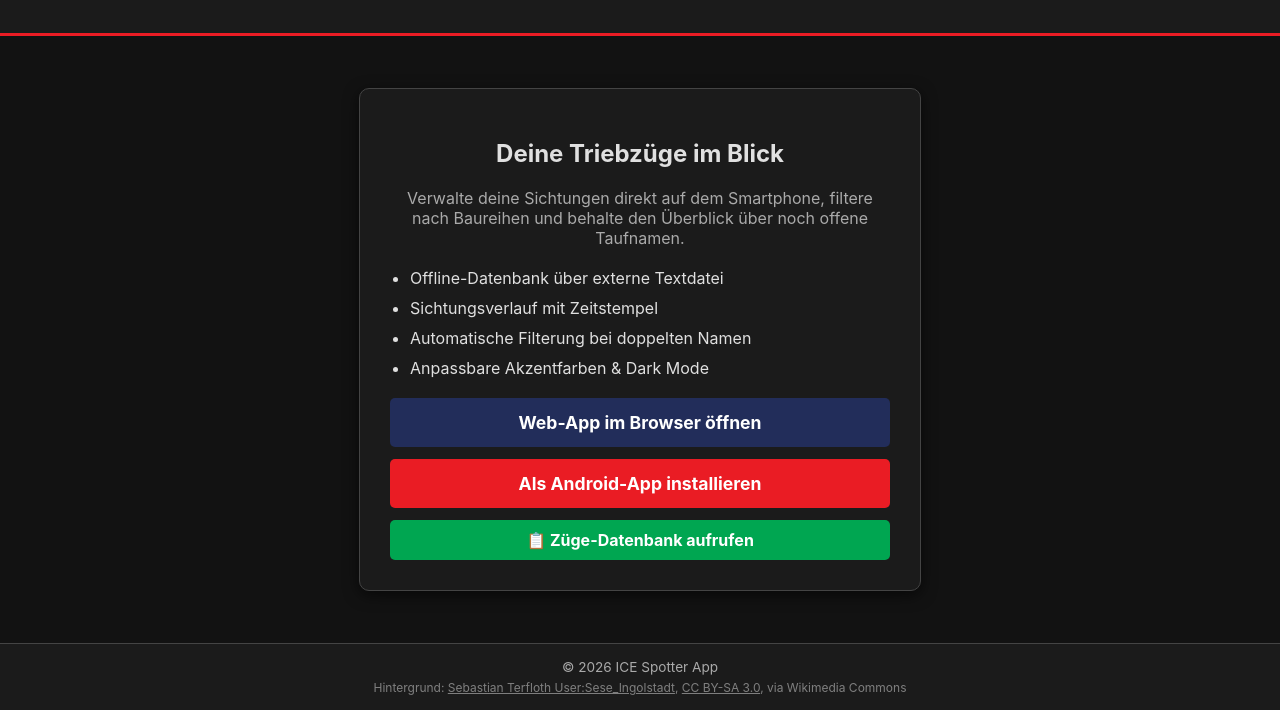
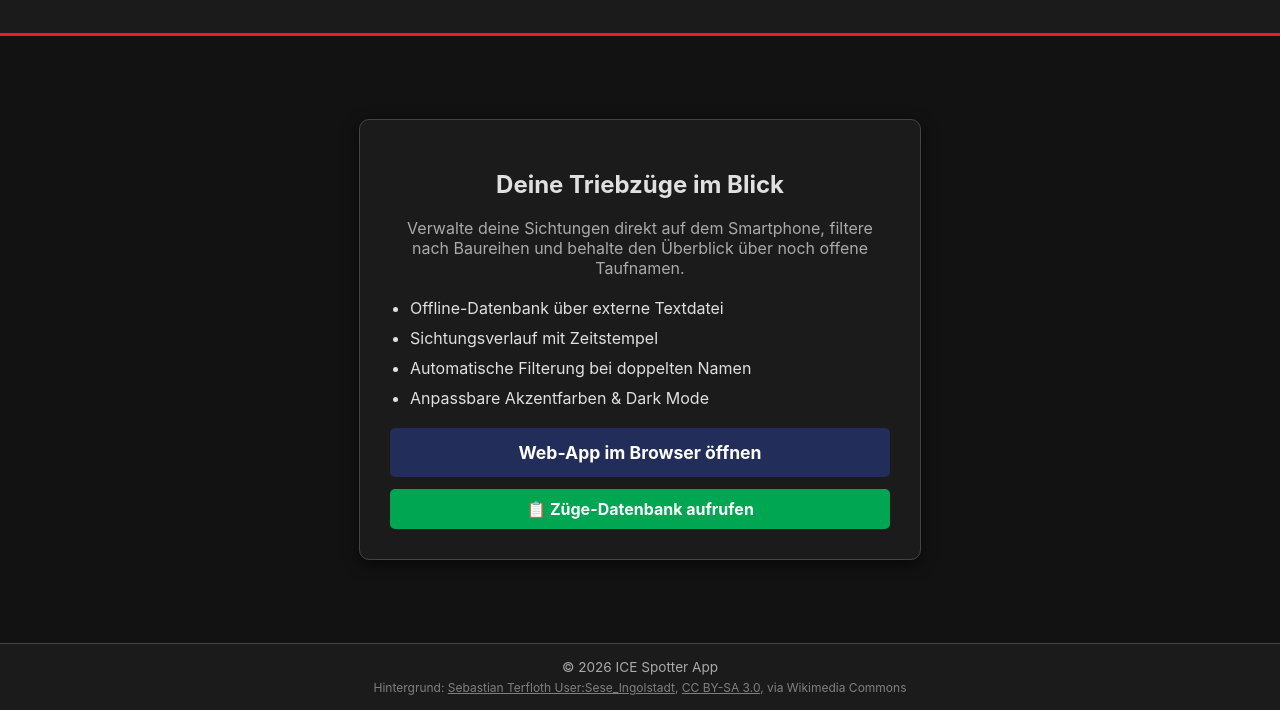
Before and after one commit to akke946/icespotter, a plain HTML site: page index.html in a window 1280 px wide. Shown: the part 90-800 px from the top of the page. Drawn offline with Linux system fonts and the light colour scheme.

Commit message:
Update index.html

```diff
--- a/index.html
+++ b/index.html
@@ -162,7 +162,6 @@
 
             <div class="btn-container">
                 <a href="app.html" class="btn btn-web">Web-App im Browser öffnen</a>
-                <a href="install.html" class="btn btn-primary">Als Android-App installieren</a>
                 <a href="https://gist.githubusercontent.com/akke946/cd5e2a6675157254b2cabbfae148ea2a/raw/92f57a9445b118362fcdd9f50d443cd371d5347c/gistfile1.txt" target="_blank" class="btn btn-pastebin">📋 Züge-Datenbank aufrufen</a>
             </div>
         </div>
```
